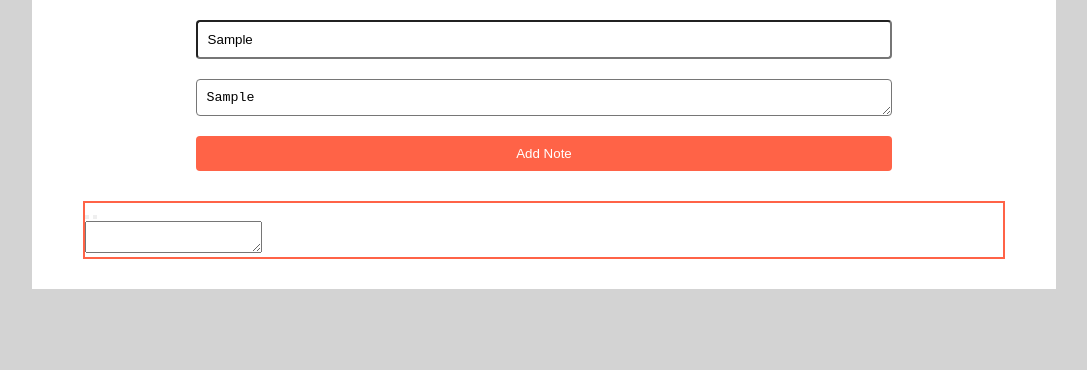
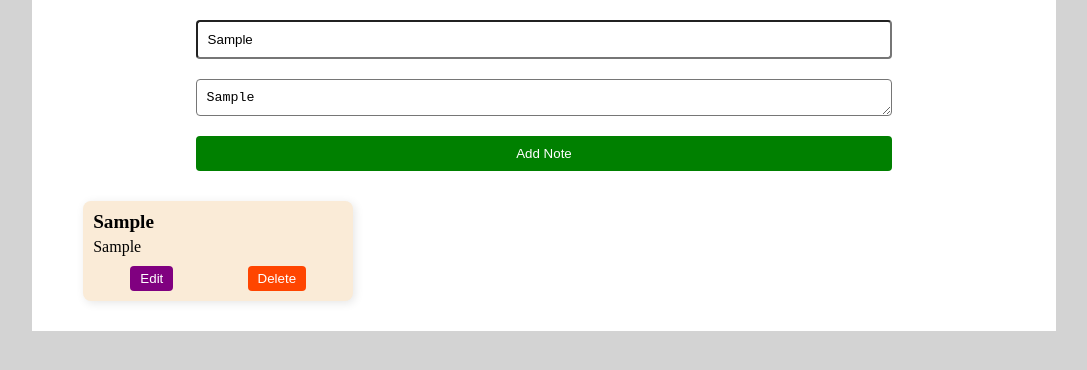
Before and after one commit to SajjadAhmad14/Notes-it, a plain HTML site: page index.html in a window 1280 px wide. Both pictures are taken after typing "Sample", "Sample" into the empty fields and a click on the button "Add Note". Shown: the whole page, without its empty margins (96-1183 px from the left). Drawn offline with Linux system fonts and the light colour scheme.

Commit message:
Style note cards and add delete functionlity

```diff
--- a/index.html
+++ b/index.html
@@ -10,10 +10,11 @@
     <main>
       <div class="notes-container">
         <form>
-          <input type="text" name="title" placeholder="Title" />
+          <input type="text" name="title" placeholder="Title" class="title" />
           <textarea
             name="content"
             placeholder="Add your notes here ..."
+            class="note-text"
           ></textarea>
           <button type="submit" class="add-btn">Add Note</button>
         </form>
--- a/index.js
+++ b/index.js
@@ -2,22 +2,37 @@ document.addEventListener("DOMContentLoaded", () => {
   const addButton = document.querySelector(".add-btn");
 
   addButton.addEventListener("click", (e) => {
-    e.preventDefault(); // Prevents form submission
+    e.preventDefault();
     addNote();
   });
 
   function addNote() {
+    title = document.querySelector(".title").value;
+    content = document.querySelector(".note-text").value;
     const notesList = document.querySelector(".notes-list");
     const note = document.createElement("div");
     note.classList.add("note");
+    note.setAttribute("draggable", "true");
     note.innerHTML = `
-      <div class="tools">
-        <button class="edit"><i class="fas fa-edit"></i></button>
-        <button class="delete"><i class="fas fa-trash-alt"></i></button>
-      </div>
-      <div class="main hidden"></div>
-      <textarea></textarea>
-    `;
+    <h1>${title}</h1>
+    <p class = "content">${content}</p>
+      </p>
+    <div class="note-buttons">
+      <button class="edit">Edit</button>
+      <button class="delete">Delete</i></button>
+    </div>`;
     notesList.appendChild(note);
   }
+
+  deleteButton = document.querySelector(".notes-list");
+  deleteButton.addEventListener("click", (e) => {
+    if (e.target.classList.contains("delete")) {
+      e.preventDefault();
+      deleteNote(e.target);
+    }
+  });
+
+  function deleteNote(btn) {
+    btn.parentElement.parentElement.remove();
+  }
 });
--- a/style.css
+++ b/style.css
@@ -34,7 +34,7 @@ form input[type = "text"] {
 }
 
 form button {
-  background-color: #ff6347;
+  background-color: #008000;
   color: #fff;
   border: none;
   cursor: pointer;
@@ -51,12 +51,59 @@ form textarea {
   grid-template-columns: repeat(auto-fit, minmax(250px, 1fr));
   grid-column-gap: 10px;
   grid-row-gap: 10px;
-  padding: 10px; /* Adds some padding */
+  padding: 10px;
   grid-template-rows: auto auto auto;
   max-width: 90%;
   margin: 0 auto;
 }
 
-.notes-list .note {
-  border: 2px solid #ff6347;
+.note {
+  display: grid;
+  grid-template-columns: 1fr; /* Ensure single-column layout */
+  grid-auto-rows: auto; /* Ensures rows expand naturally */
+  width: 100%;
+  max-width: 250px; /* Slightly larger for better readability */
+  padding: 10px;
+  background-color: antiquewhite;
+  border-radius: 8px;
+  overflow: hidden;
+  word-wrap: break-word;
+  overflow-wrap: break-word;
+  box-shadow: 2px 2px 10px rgba(0, 0, 0, 0.1);
 }
+
+.note-buttons {
+  display: flex;
+  justify-content: space-around;
+  margin-top: 10px;
+}
+
+.note-buttons .edit {
+  background-color: #800080;
+  color: #fff;
+  border: none;
+  cursor: pointer;
+  border-radius: 4px;
+  padding: 5px 10px;
+}
+
+.note-buttons .delete {
+  background-color: #ff4500;
+  color: #fff;
+  border: none;
+  cursor: pointer;
+  border-radius: 4px;
+  padding: 5px 10px;
+}
+
+.note h1 {
+  font-size: 1.2em;
+  font-weight: bold;
+  margin-bottom: 5px;
+}
+
+.content {
+  word-wrap: break-word;
+  overflow-wrap: break-word;
+  white-space: normal;
+}
```
